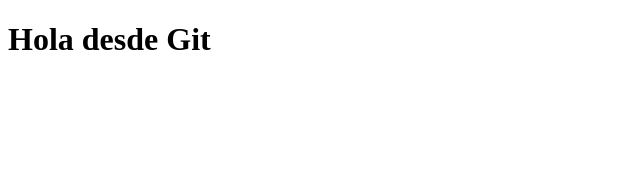
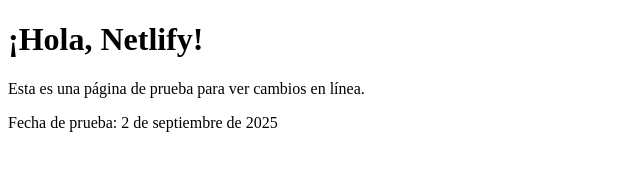
Before and after one commit to BrandonYGG/ejemplo-tlapaleria, a plain HTML site: page index.html in a window 1280 px wide. Shown: the whole page, without its empty margins (0-640 px from the left). Drawn offline with Linux system fonts and the light colour scheme.

Commit message:
Página de prueba básica para verificar despliegue en Netlify

```diff
--- a/index.html
+++ b/index.html
@@ -1,9 +1,12 @@
 <!DOCTYPE html>
-<html>
+<html lang="es">
 <head>
+  <meta charset="UTF-8">
   <title>Página de prueba</title>
 </head>
 <body>
-  <h1>Hola desde Git</h1>
+  <h1>¡Hola, Netlify!</h1>
+  <p>Esta es una página de prueba para ver cambios en línea.</p>
+  <p>Fecha de prueba: 2 de septiembre de 2025</p>
 </body>
 </html>
```
Also changed, not shown: idex.html (deleted, +0 -9 lines).
